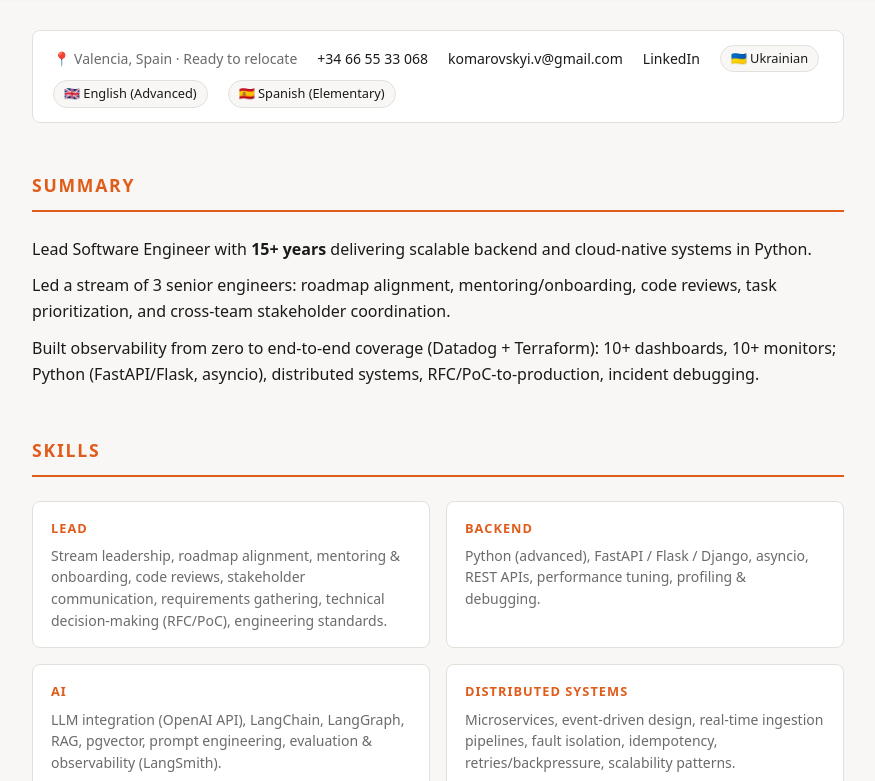
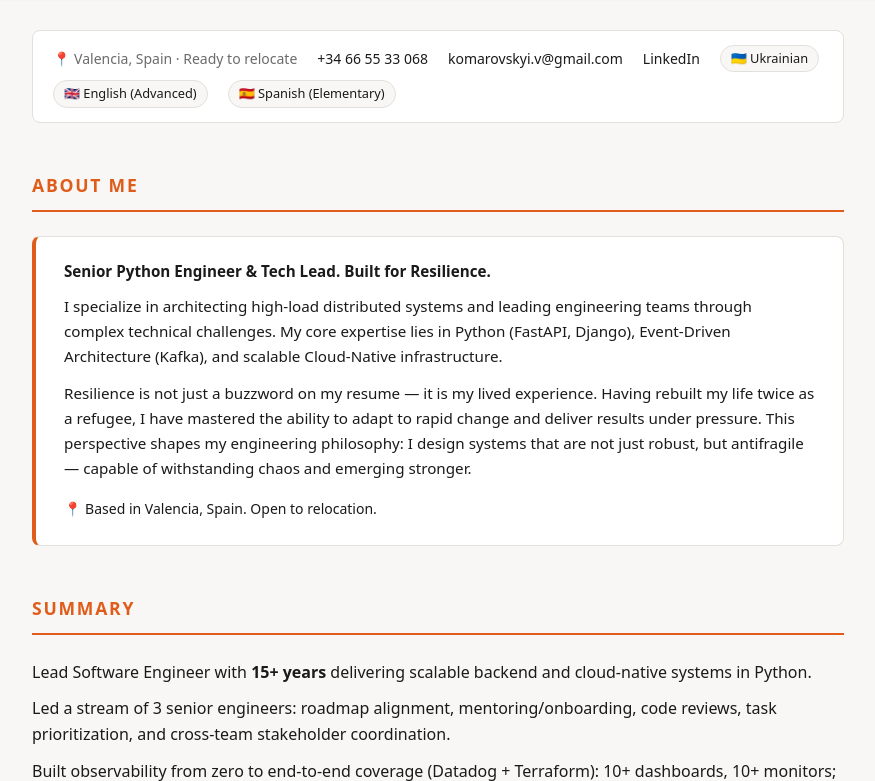
Before and after one commit to vitalii-vlc/komarovskyi.com, a plain HTML site: page index.html in a window 1280 px wide. Shown: the part 100-881 px from the top of the page, without its empty margins (202-1077 px from the left). Drawn offline with Linux system fonts and the light colour scheme.

Commit message:
Add About Me section

```diff
--- a/index.html
+++ b/index.html
@@ -19,6 +19,7 @@
         </div>
       </div>
       <nav class="header-nav">
+        <a href="#about">About</a>
         <a href="#summary">Summary</a>
         <a href="#skills">Skills</a>
         <a href="#experience">Experience</a>
@@ -36,6 +37,16 @@
       <span class="lang-badge">🇺🇦 Ukrainian</span>
       <span class="lang-badge">🇬🇧 English (Advanced)</span>
       <span class="lang-badge">🇪🇸 Spanish (Elementary)</span>
+    </section>
+
+    <section id="about">
+      <h2>About Me</h2>
+      <div class="about-box">
+        <p class="about-tagline">Senior Python Engineer &amp; Tech Lead. Built for Resilience.</p>
+        <p>I specialize in architecting high-load distributed systems and leading engineering teams through complex technical challenges. My core expertise lies in Python (FastAPI, Django), Event-Driven Architecture (Kafka), and scalable Cloud-Native infrastructure.</p>
+        <p>Resilience is not just a buzzword on my resume — it is my lived experience. Having rebuilt my life twice as a refugee, I have mastered the ability to adapt to rapid change and deliver results under pressure. This perspective shapes my engineering philosophy: I design systems that are not just robust, but antifragile — capable of withstanding chaos and emerging stronger.</p>
+        <p class="about-location">📍 Based in Valencia, Spain. Open to relocation.</p>
+      </div>
     </section>
 
     <section id="summary">
--- a/style.css
+++ b/style.css
@@ -147,6 +147,36 @@ h2 {
 }
 #summary p:last-child { margin-bottom: 0; }
 
+/* ── About ───────────────────────────────────────────── */
+.about-box {
+  background: var(--surface);
+  border: 1px solid var(--border);
+  border-left: 4px solid var(--accent);
+  border-radius: var(--radius);
+  padding: 24px 28px;
+  display: flex;
+  flex-direction: column;
+  gap: 12px;
+}
+
+.about-tagline {
+  font-size: 1.15rem;
+  font-weight: 700;
+  color: var(--text);
+  line-height: 1.4;
+}
+
+.about-box p {
+  color: var(--text);
+  font-size: .95rem;
+}
+
+.about-location {
+  color: var(--muted);
+  font-size: .875rem !important;
+  margin-top: 4px;
+}
+
 /* ── Skills grid ─────────────────────────────────────── */
 .skills-grid {
   display: grid;
```
